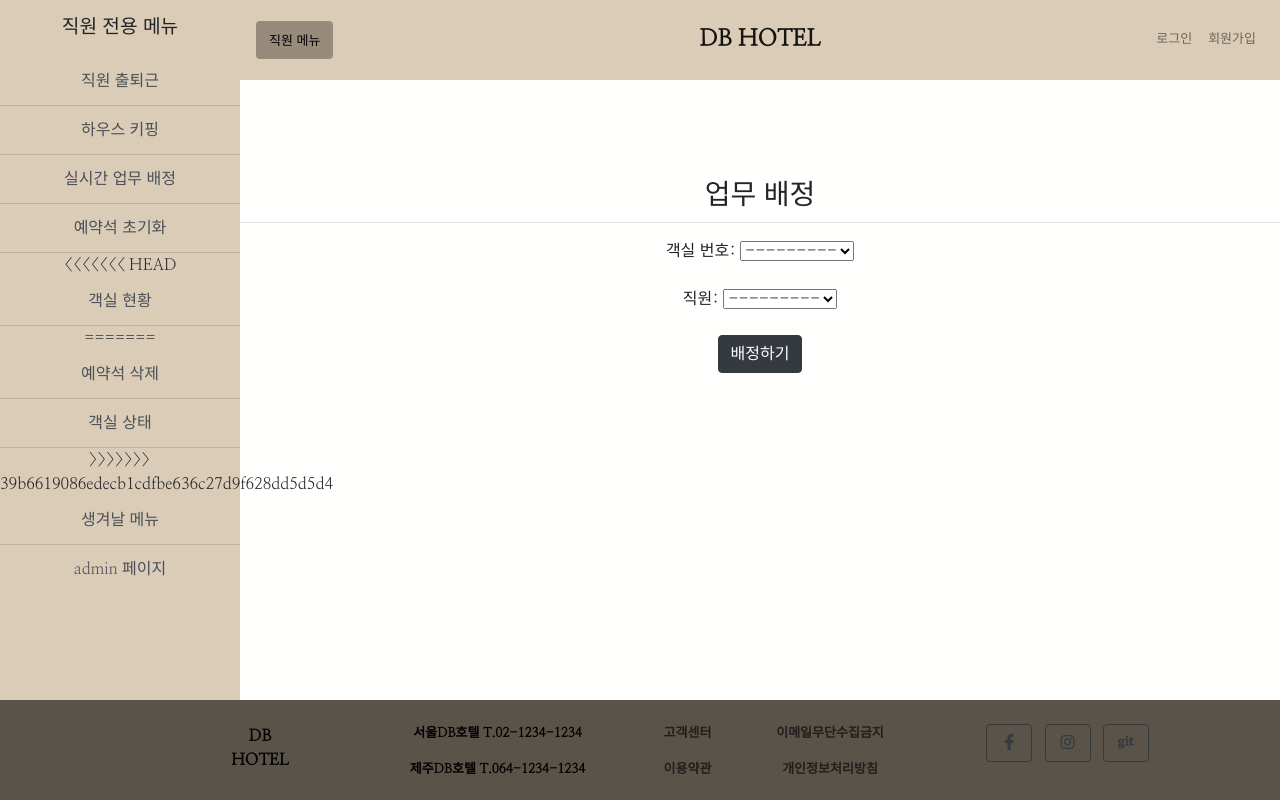
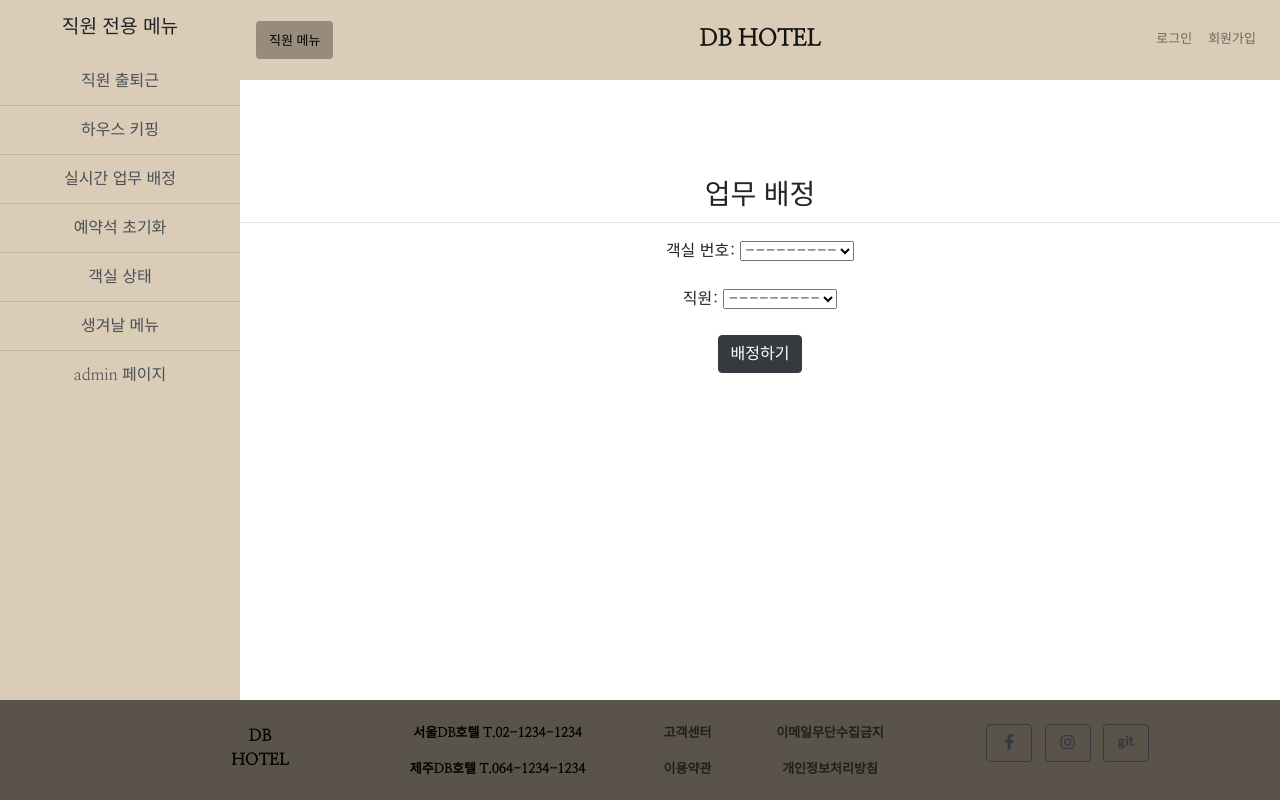
Before and after one commit to jaehoonkimm/DB_is_Free-Hotel_DB_System, a Django app: page /emtaskassign/ in a window 1280 px wide. Run offline with Django 3.2, Linux system fonts and the light colour scheme; data that the repository does not hold is empty; some libraries are stand-ins or nearby versions.

Commit message:
fix: combine initialize(create, delete) reservation space function(Re-push)

```diff
--- a/function/main_app/templates/base2.html
+++ b/function/main_app/templates/base2.html
@@ -109,15 +109,8 @@
                     style="background-color: rgb(219, 204, 184);">실시간 업무 배정</a>
                 <a href="/create_reservation_calendar" class="list-group-item list-group-item-action"
                     style="background-color: rgb(219, 204, 184);">예약석 초기화</a>
-<<<<<<< HEAD
-                <a href="/room_status" class="list-group-item list-group-item-action"
-                    style="background-color: rgb(219, 204, 184);">객실 현황</a>
-=======
-                <a href="/delete_reservation_calendar" class="list-group-item list-group-item-action"
-                    style="background-color: rgb(219, 204, 184);">예약석 삭제</a>
                 <a href="/room_status/" class="list-group-item list-group-item-action"
                     style="background-color: rgb(219, 204, 184);">객실 상태</a>
->>>>>>> 39b6619086edecb1cdfbe636c27d9f628dd5d5d4
                 <a href="#" class="list-group-item list-group-item-action"
                     style="background-color: rgb(219, 204, 184);">생겨날 메뉴</a>
                 <a href="/admin/" class="list-group-item list-group-item-action"
```
